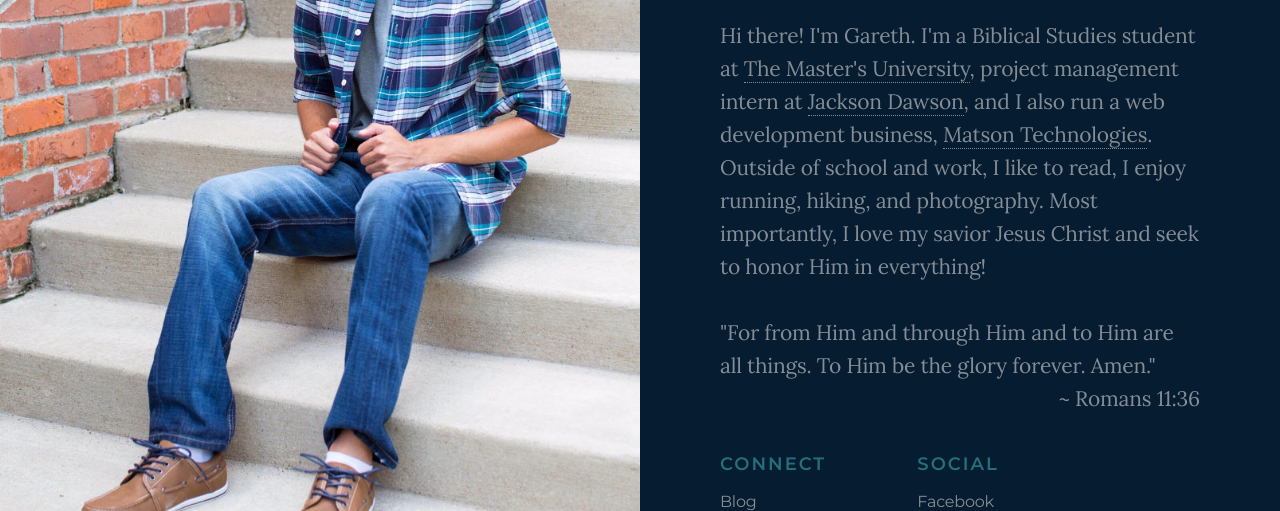
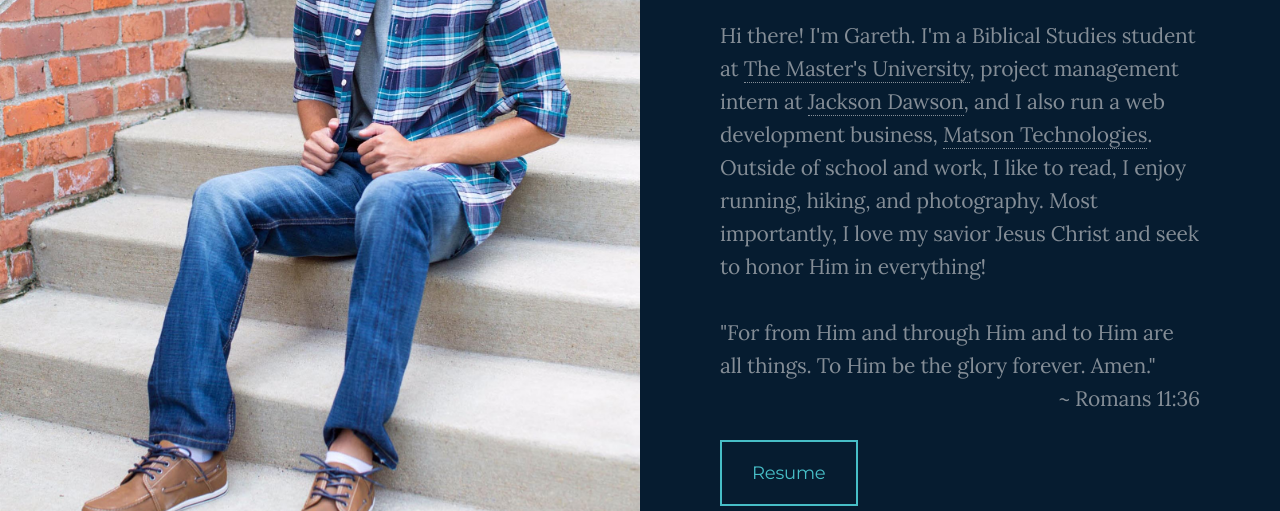
Before and after one commit to gerdums/garethmatson.com, a plain HTML site: page index.html in a window 1280 px wide. Shown: the part 289-800 px from the top of the page. Drawn offline with Linux system fonts and the light colour scheme.

Commit message:
added resume

```diff
--- a/assets/css/split.css
+++ b/assets/css/split.css
@@ -272,3 +272,23 @@ video.video {
      object-position: 50% 50%;
   width: 100%;
   height: 100%; }
+.button{
+  height: 60px;
+  margin-bottom: 40px;
+  width: 191px;
+  padding-bottom: 20px;
+  padding-top: 20px;
+  padding-left: 30px;
+  padding-right: 30px;
+  margin-bottom: 40px;
+  background: none;
+  border: 2px solid #47bec7;
+  font-size: 18px;
+  font-family: 'Montserrat', sans-serif;
+  color: #47bec7;
+  text-align: center;
+}
+.button:hover{
+  background: #47bec7;
+  color: white;
+}
--- a/index.html
+++ b/index.html
@@ -62,6 +62,8 @@
 				<p>"For from Him and through Him and to Him are all things. To Him be the glory forever. Amen." <p align="right">~ Romans 11:36</p></p>
 			</div>
 
+			<a class="button" href="/resume.pdf" target="_blank">Resume</a>
+<br><br>
 			<div class="split-lists">
 
 				<div class="split-list">
```
Also changed, not shown: 2 other files.
